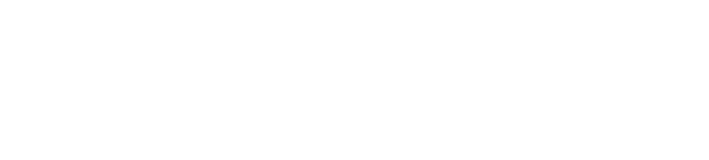
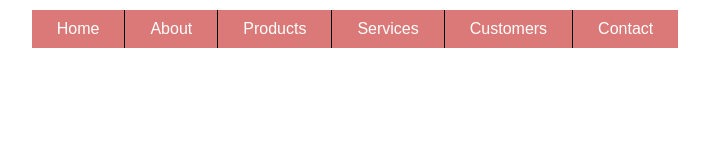
Before and after one commit to DianaVillasmil/menu-laboratoria, a plain HTML site: page index.html in a window 1280 px wide. Shown: the whole page, without its empty margins (285-994 px from the left). Drawn offline with Linux system fonts and the light colour scheme.

Commit message:
funciona

```diff
--- a/assets/css/style.css
+++ b/assets/css/style.css
@@ -0,0 +1,33 @@
+* {
+	margin: 0;
+	padding: 0;
+	box-sizing: border-box;
+	}
+
+	body {
+	padding: 10px;
+	display: flex;
+	justify-content: center;
+	font-family: "Arial", sans-serif
+}
+
+.menu {
+	display: flex;
+}
+
+.menu li {
+	background-color: #db7878;
+	color: white;
+	padding: 10px 25px;
+	cursor: pointer;
+	list-style:none;
+	border-left: 1px solid black;
+}
+
+.menu li:first-child {
+	border: none;
+}
+
+.menu li:hover {
+	background-color: #fbcece;
+}
--- a/index.html
+++ b/index.html
@@ -2,8 +2,17 @@
 <html>
 <head>
 	<title>menu-laboratoria</title>
+	<link rel="stylesheet"  href="assets/css/style.css">
 </head>
 <body>
+	<ul class="menu">
+		<li id="home">Home</li>
+		<li id="about">About</li>
+		<li id="products">Products</li>
+		<li id="services">Services</li>
+		<li id="customers">Customers</li>
+		<li id="contsct">Contact</li>
+	</ul>
 
 </body>
 </html>
```
